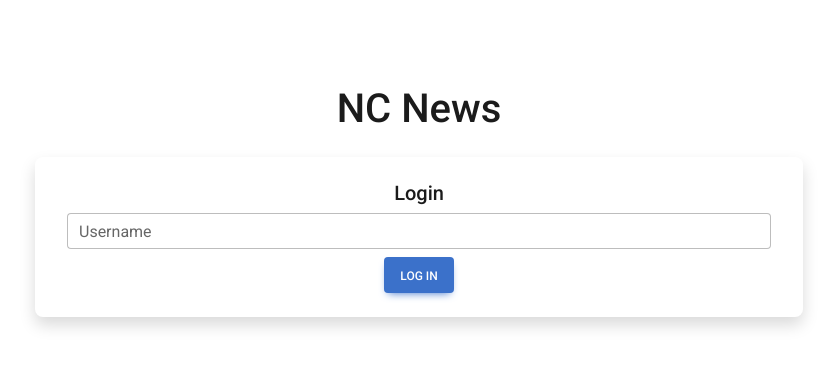
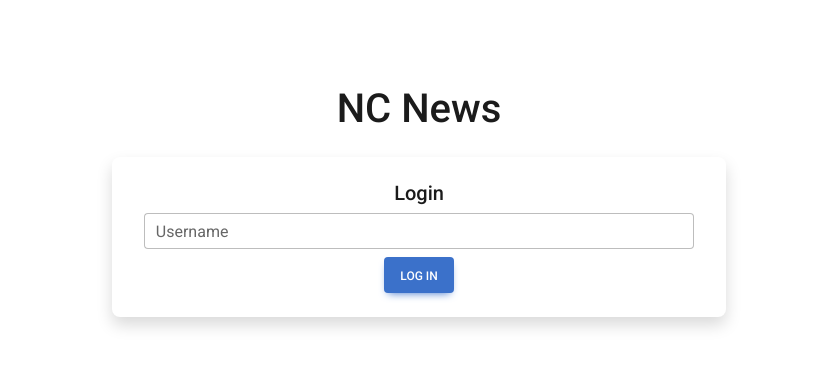
Before and after one commit to ch3wyb01/becca-news, a React (Create React App) app: page / in a window 1536 px wide. Shown: the top 366 px of the page, without its empty margins (349-1186 px from the left). Built offline with nearby package versions, Linux system fonts and the light colour scheme.

Commit message:
increase padding on larger screens

```diff
--- a/src/index.css
+++ b/src/index.css
@@ -15,6 +15,13 @@
   }
 }
 
+@media screen and (min-width: 1440px) {
+  body {
+    padding-left: 30vw;
+    padding-right: 30vw;
+  }
+}
+
 h1, h2, h3, h4, h5, h6 {
   color: rgb(27, 27, 27);
 }
```
